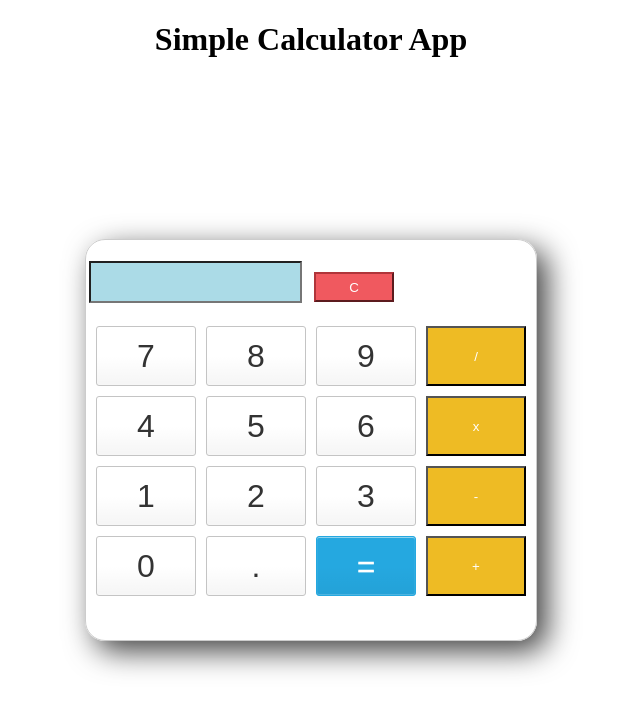
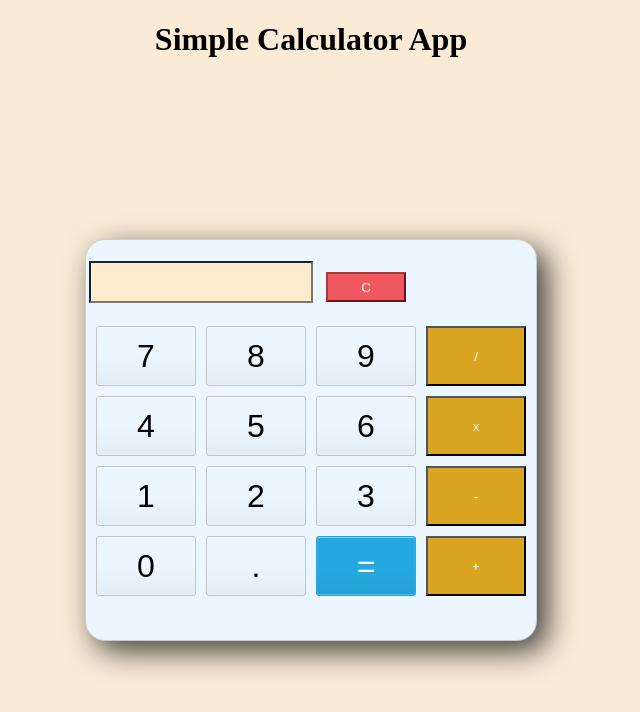
Before and after one commit to LeviR-UofA/Simple-Calculator, a plain HTML site: page index.html in a window 1280 px wide. Shown: the whole page, without its empty margins (329-969 px from the left). Drawn offline with Linux system fonts and the light colour scheme.

Commit message:
Add files via upload

```diff
--- a/index.html
+++ b/index.html
@@ -11,7 +11,7 @@
     <title>Simple Calculator</title>
 </head>
 
-<body>
+<body class = "total">
     <h1 style="text-align:center">Simple Calculator App</h1>
     <div class="container">
         <br>
--- a/main.css
+++ b/main.css
@@ -1,6 +1,11 @@
+.total {
+    background-color:antiquewhite;
+}
+
 .container {
     border: 1px solid #cccccc;
     box-shadow: 10px 10px 30px 0px rgba(0, 0, 0, 0.75);
+    background-color: rgb(235, 246, 255);
     border-radius: 20px;
     position: absolute;
     top: 55%;
@@ -26,19 +31,18 @@
     border: 1px solid #c4c4c4;
     background-color: transparent;
     font-size: 2rem;
-    color: #333;
+    color: black;
     background-image: linear-gradient(to bottom, transparent, transparent 50%, rgba(0, 0, 0, .04));
     box-shadow: inset 0 0 0 1px rgba(255, 255, 255, .05), inset 0 1px 0 0 rgba(255, 255, 255, .45), inset 0 -1px 0 0 rgba(255, 255, 255, .15), 0 1px 0 0 rgba(255, 255, 255, .15);
-    text-shadow: 0 1px rgba(255, 255, 255, .4);
 }
 
 .button:hover {
-    background-color: #eaeaea;
+    background-color: blanchedalmond;
 }
 
 .operator {
     color: #fff;
-    background-color: #eebb24;
+    background-color:goldenrod;
 }
 
 .clear {
@@ -64,10 +68,11 @@
 }
 
 .screen {
-    background-color: rgb(171, 219, 231);
+    background-color: blanchedalmond;
     justify-content: left;
     color: black;
     font-size: medium;
+    font-weight: bold;
     width: 50%;
     height: 30%;
     cursor: default;
```
